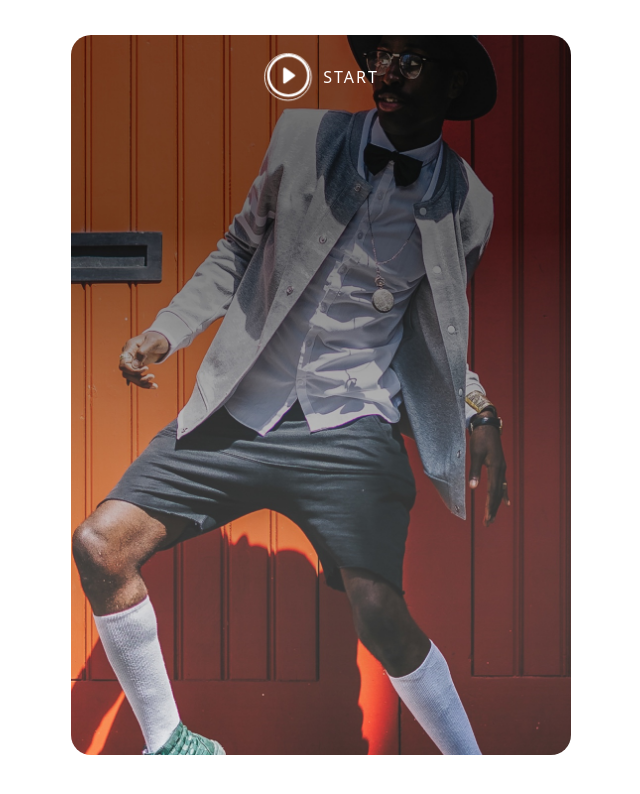
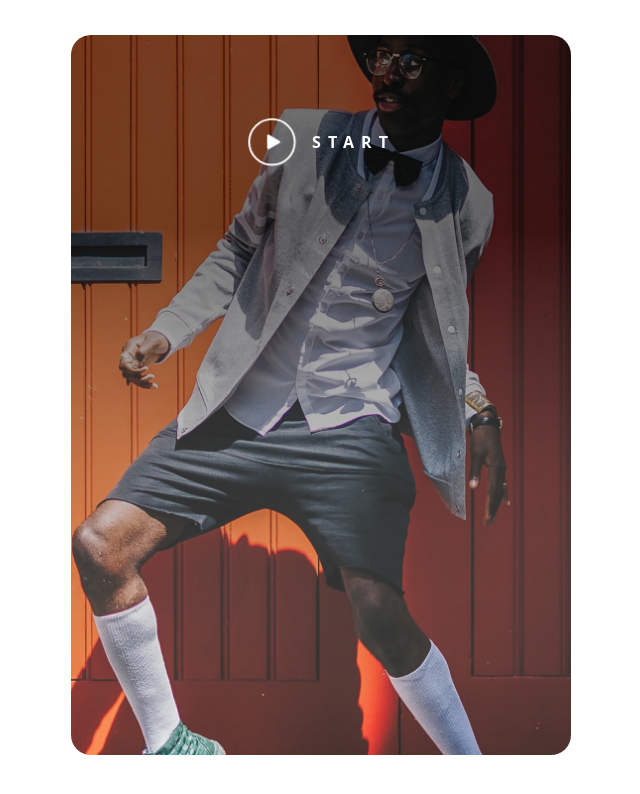
Before and after one commit to lexaabrahamsen/music-visualizer, a React (Create React App) app: page / in a window 1280 px wide. Shown: the top 794 px of the page, without its empty margins (319-959 px from the left). Built offline with nearby package versions, Linux system fonts and the light colour scheme.

Commit message:
Tweak styling

```diff
--- a/src/App.js
+++ b/src/App.js
@@ -1,11 +1,11 @@
 import './App.css';
 import React from 'react';
-import ItsTheNew from './ItsTheNew';
+import MusicVisualizer from './MusicVisualizer';
 
 function App() {
   return (
     <div className="App">
-      <ItsTheNew />
+      <MusicVisualizer />
     </div>
   );
 }
--- a/src/ItsTheNew.js
+++ b/src/MusicVisualizer.js
@@ -1,6 +1,6 @@
 import React, { useState, useEffect, useRef } from 'react';
 
-const ItsTheNew = () => {
+const MusicVisualizer = () => {
   // State to hold frequency data
   // eslint-disable-next-line no-unused-vars
   const [frames, setFrames] = useState([]);
@@ -101,7 +101,7 @@ const ItsTheNew = () => {
         const yBottom = canvasHeight;
 
         // Draw the bar from the bottom upward
-        ctx.fillStyle = `rgb(255, 89, 117)`; // Color based on frame value
+        ctx.fillStyle = `rgb(0, 210, 211)`; // Color based on frame value
         ctx.fillRect(x, yBottom - barHeight, barWidth, barHeight);
       });
     };
@@ -154,6 +154,7 @@ const ItsTheNew = () => {
           marginLeft: 'auto',
           marginRight: 'auto',
           padding: '10px',
+          paddingTop: '75px',
           backgroundImage: `url(../MusicVizualizerHomepageTopShadow.jpg)`,
           borderRadius: '20px',
           backgroundSize: 'cover',
@@ -167,14 +168,13 @@ const ItsTheNew = () => {
               <div class="blob white">
                 <svg
                   xmlns="http://www.w3.org/2000/svg"
-                  width="45"
-                  height="45"
+                  width="24"
+                  height="32"
                   fill="#fff"
-                  class="bi bi-stop-circle"
-                  viewBox="0 0 16 16"
+                  class="bi bi-pause-fill"
+                  viewBox="2 0 13 9"
                 >
-                  <path d="M8 15A7 7 0 1 1 8 1a7 7 0 0 1 0 14m0 1A8 8 0 1 0 8 0a8 8 0 0 0 0 16" />
-                  <path d="M5 6.5A1.5 1.5 0 0 1 6.5 5h3A1.5 1.5 0 0 1 11 6.5v3A1.5 1.5 0 0 1 9.5 11h-3A1.5 1.5 0 0 1 5 9.5z" />
+                  <path d="M5.5 3.5A1.5 1.5 0 0 1 7 5v6a1.5 1.5 0 0 1-3 0V5a1.5 1.5 0 0 1 1.5-1.5m5 0A1.5 1.5 0 0 1 12 5v6a1.5 1.5 0 0 1-3 0V5a1.5 1.5 0 0 1 1.5-1.5" />
                 </svg>
               </div>
               <div class="btn-label">Stop</div>
@@ -186,21 +186,20 @@ const ItsTheNew = () => {
               <div class="blob white">
                 <svg
                   xmlns="http://www.w3.org/2000/svg"
-                  width="45"
-                  height="45"
+                  width="24"
+                  height="32"
                   fill="#fff"
-                  class="bi bi-play-circle"
-                  viewBox="0 0 16 16"
+                  class="bi bi-play-fill"
+                  viewBox="0 0 14 8"
                 >
-                  <path d="M8 15A7 7 0 1 1 8 1a7 7 0 0 1 0 14m0 1A8 8 0 1 0 8 0a8 8 0 0 0 0 16" />
-                  <path d="M6.271 5.055a.5.5 0 0 1 .52.038l3.5 2.5a.5.5 0 0 1 0 .814l-3.5 2.5A.5.5 0 0 1 6 10.5v-5a.5.5 0 0 1 .271-.445" />
+                  <path d="m11.596 8.697-6.363 3.692c-.54.313-1.233-.066-1.233-.697V4.308c0-.63.692-1.01 1.233-.696l6.363 3.692a.802.802 0 0 1 0 1.393z" />
                 </svg>
               </div>
               <div class="btn-label">Start</div>
             </div>
           </button>
         )}
-        <div style={{ paddingTop: '220px' }}>
+        <div style={{ paddingTop: '100px' }}>
           <canvas id="visualizerCanvas" width="370" height="230"></canvas>
         </div>
       </div>
@@ -208,4 +207,4 @@ const ItsTheNew = () => {
   );
 };
 
-export default ItsTheNew;
+export default MusicVisualizer;
--- a/src/index.css
+++ b/src/index.css
@@ -18,32 +18,24 @@ code {
 }
 
 .blob {
-	/* background: black; */
 	border-radius: 50%;
-	/* box-shadow: 0 0 0 0 rgba(0, 0, 0, 1); */
-	/* margin: 10px; */
 	height: 50px;
 	width: 50px;
-	transform: scale(1);
-	animation: pulse-white 2s infinite;
-  /* display: flex; */
-  /* align-items: center; */
 }
 
 .blob.white {
   background: transparent;
   box-shadow: 0 0 0 0 rgba(255, 255, 255, 1);
-  border: 1px solid white;
+  border: 2px solid white;
   animation: pulse-white 2s infinite;
-  align-items: center;
-
 }
 
 .btn-label {
-  margin-left: 10px;
+  margin-left: 15px;
   color: #fff;
-  letter-spacing: 2px;
+  letter-spacing: 7px;
   text-transform: uppercase;
+  font-weight: 700;
 }
 
 @keyframes pulse-white {
```
